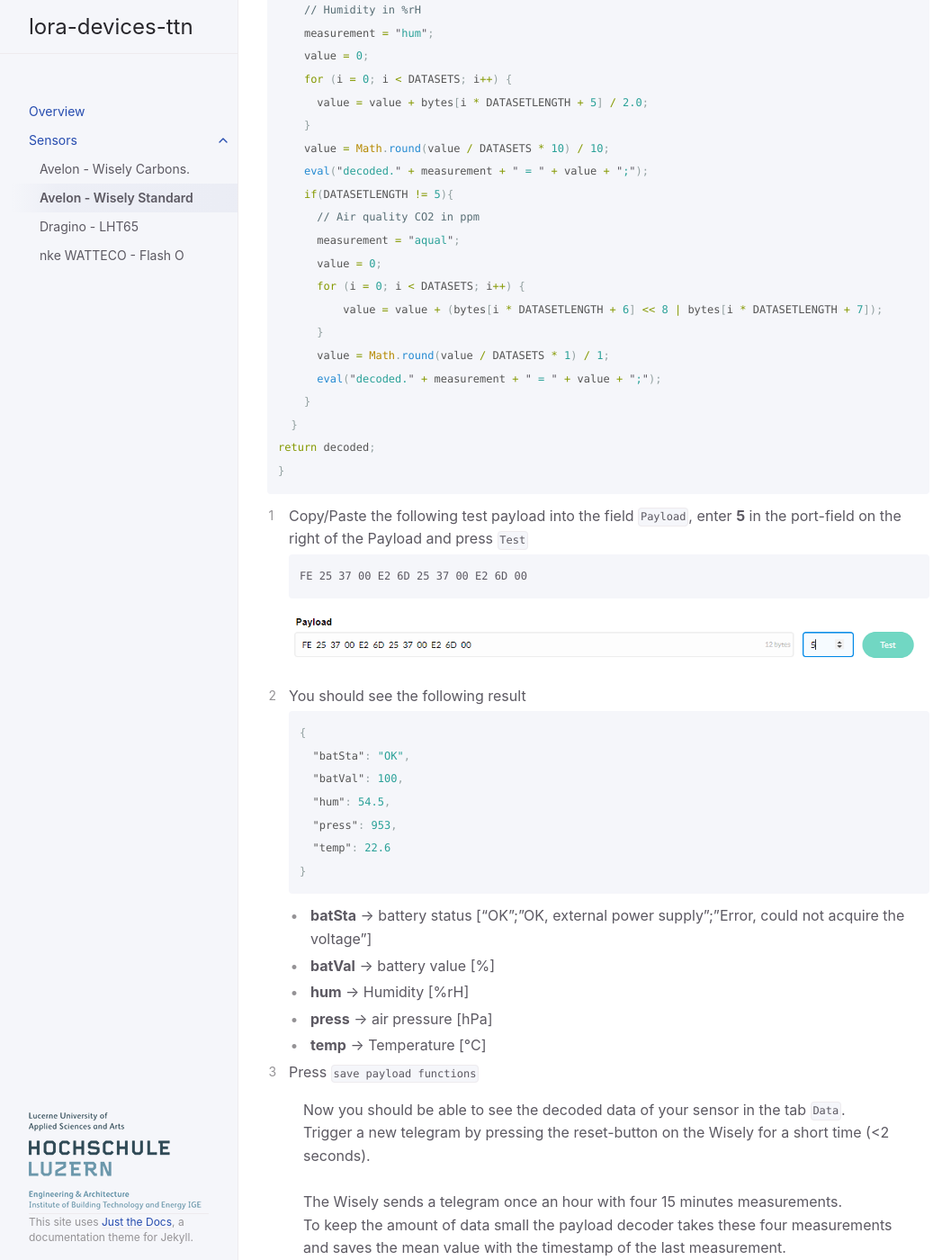
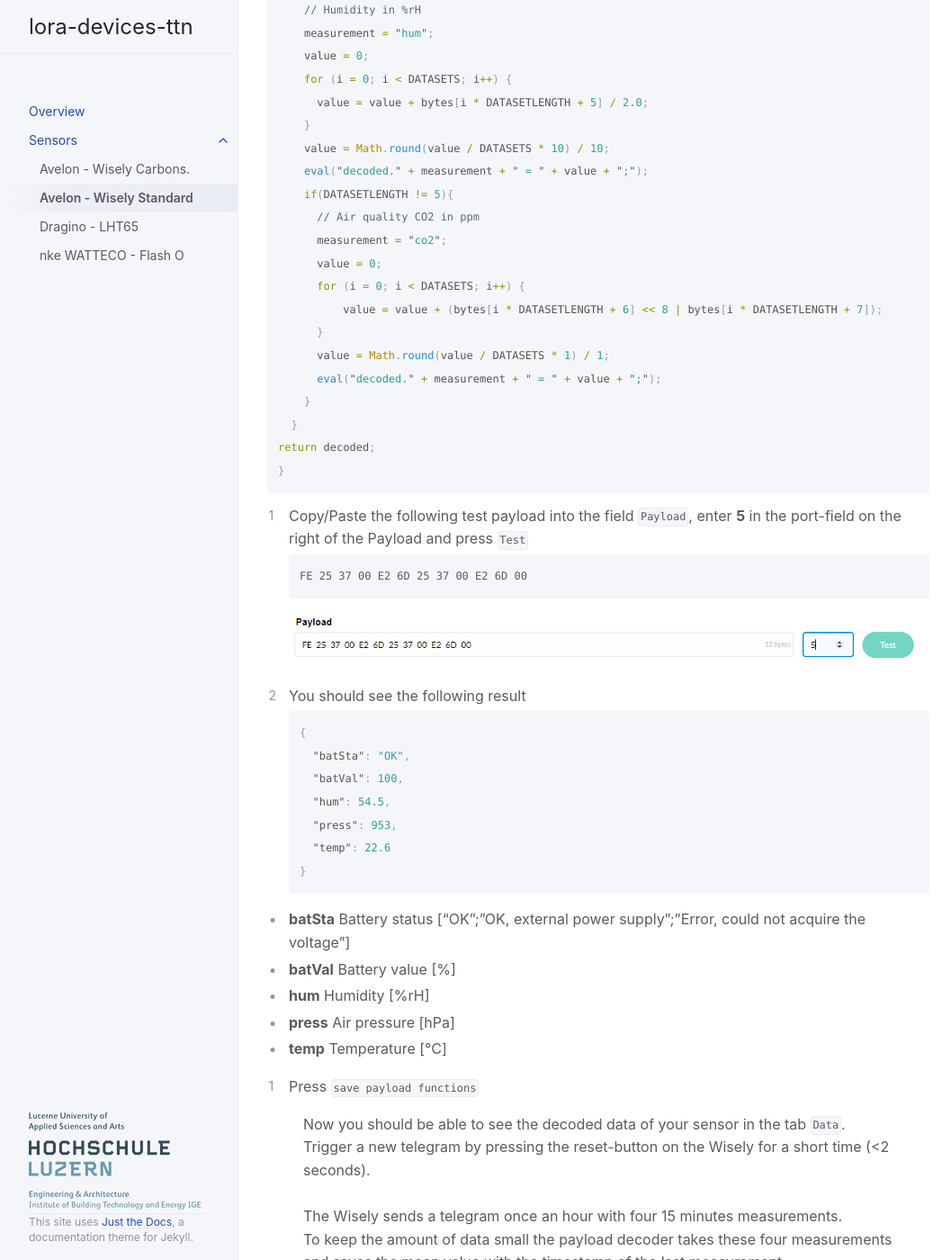
Before and after one commit to hslu-ige-laes/lora-devices-ttn, a Jekyll site: the page built from docs/sensors/avelon-wisely-standard.md, in a window 1280 px wide and 1400 px high, scrolled down 5385 px. Shown: the whole window at 90% size, without its empty margins (107-1154 px from the left). Built offline with Jekyll 4.4.1, drawn with Linux system fonts in a browser that asks for light colours.

Commit message:
Update avelon-wisely-standard.md

````diff
--- a/docs/sensors/avelon-wisely-standard.md
+++ b/docs/sensors/avelon-wisely-standard.md
@@ -169,7 +169,7 @@ function Decoder(bytes, port) {
     eval("decoded." + measurement + " = " + value + ";");
     if(DATASETLENGTH != 5){
       // Air quality CO2 in ppm
-      measurement = "aqual";
+      measurement = "co2";
       value = 0;
       for (i = 0; i < DATASETS; i++) {
   	  value = value + (bytes[i * DATASETLENGTH + 6] << 8 | bytes[i * DATASETLENGTH + 7]);
@@ -198,11 +198,17 @@ FE 25 37 00 E2 6D 25 37 00 E2 6D 00
   "temp": 22.6
 }
 ```
-- <b>batSta</b> -> battery status ["OK";"OK, external power supply";"Error, could not acquire the voltage"]<br>
-- <b>batVal</b> -> battery value [%]<br>
-- <b>hum</b> -> Humidity [%rH]<br>
-- <b>press</b> -> air pressure [hPa]<br>
-- <b>temp</b> -> Temperature [°C]<br>
+
+- <b>batSta</b>
+  Battery status ["OK";"OK, external power supply";"Error, could not acquire the voltage"]<br>
+- <b>batVal</b>
+  Battery value [%]<br>
+- <b>hum</b>
+  Humidity [%rH]<br>
+- <b>press</b>
+  Air pressure [hPa]<br>
+- <b>temp</b>
+  Temperature [°C]<br>
 
 5. Press `save payload functions`
 
````
